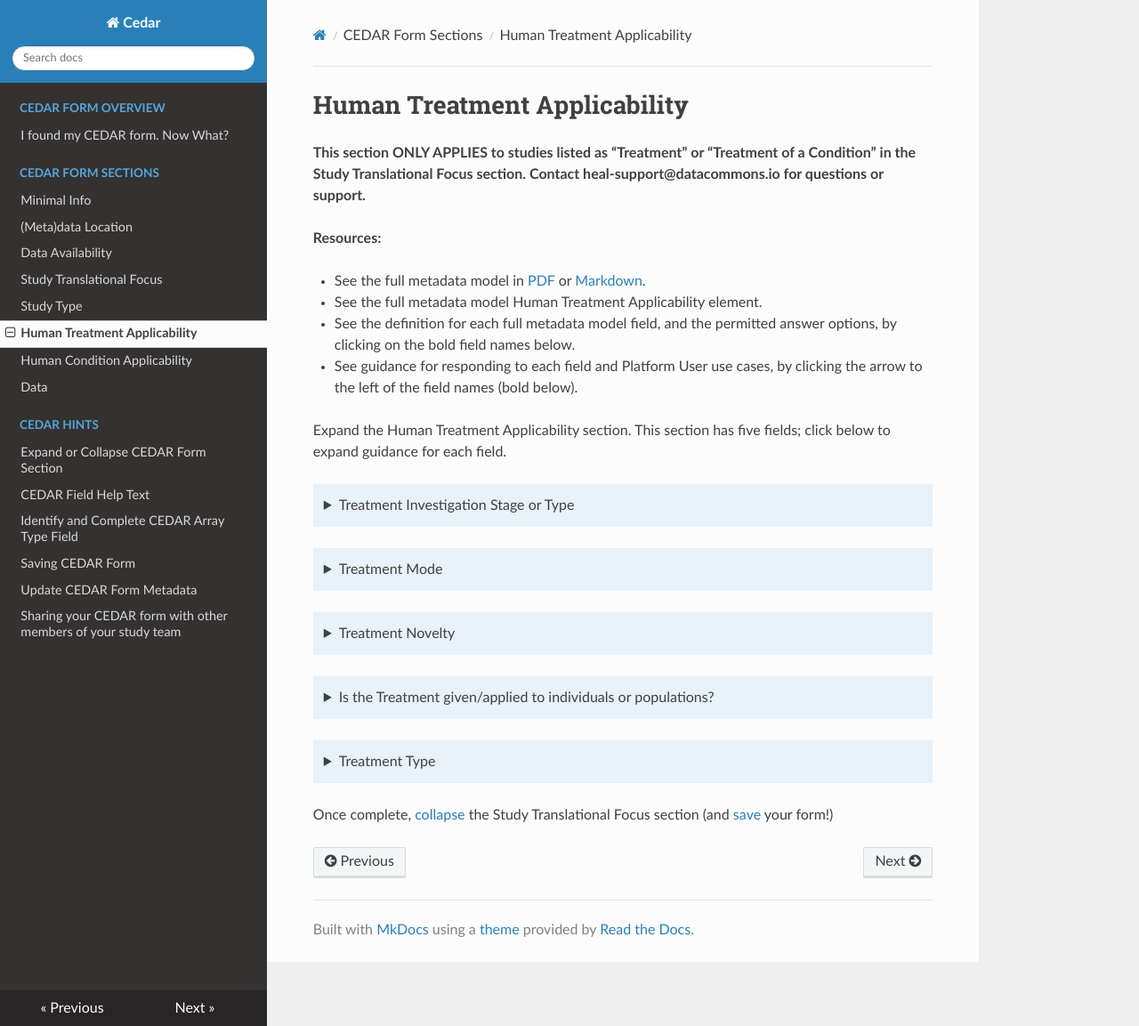
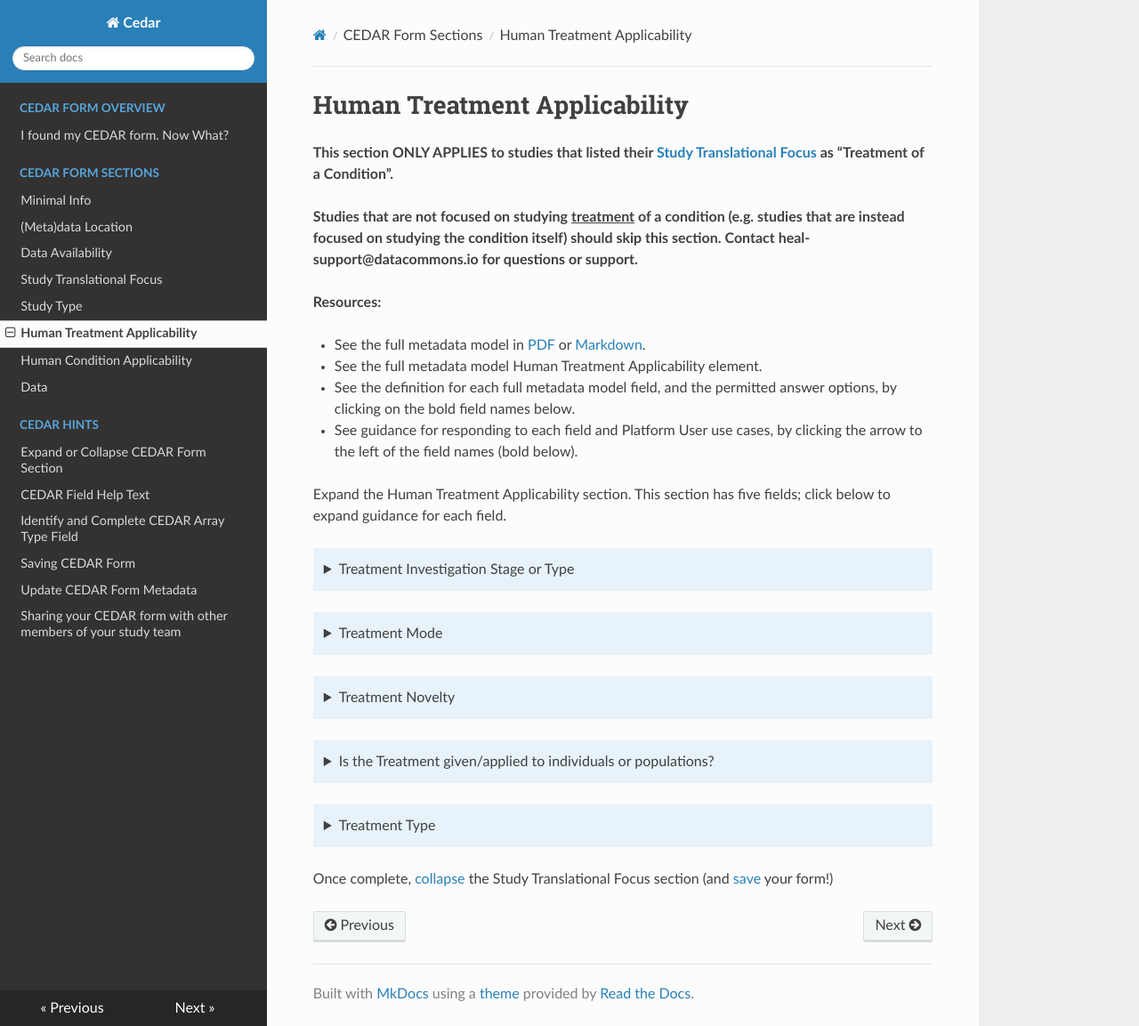
Before and after one commit to HEAL/cedar-form-docs, an MkDocs documentation site: the page built from docs/human-treatment-applicability.md, in a window 1280 px wide and 1153 px high. Shown: the whole window at 89% size. Built offline with MkDocs 1.6.1, drawn with Linux system fonts in a browser that asks for light colours; nearby versions of some CDN libraries.

Commit message:
remove ref to outdated value option for the study translational focus field - add link to study translational focus field for investigator easy ref

```diff
--- a/docs/human-treatment-applicability.md
+++ b/docs/human-treatment-applicability.md
@@ -1,6 +1,8 @@
 # Human Treatment Applicability
 
-**This section ONLY APPLIES to studies listed as “Treatment” or “Treatment of a Condition” in the Study Translational Focus section. Contact heal-support@datacommons.io for questions or support.**
+**This section ONLY APPLIES to studies that listed their [Study Translational Focus](https://github.com/HEAL/heal-metadata-schemas/blob/main/for-investigators-how-to/study-level-metadata-fields/study-metadata-schema-for-humans.md#:~:text=study_translational_focus%20(string)%3A) as “Treatment of a Condition”.**
+
+**Studies that are not focused on studying <u>treatment</u> of a condition (e.g. studies that are instead focused on studying the condition itself) should skip this section. Contact heal-support@datacommons.io for questions or support.**
 
 **Resources:**
 
```
